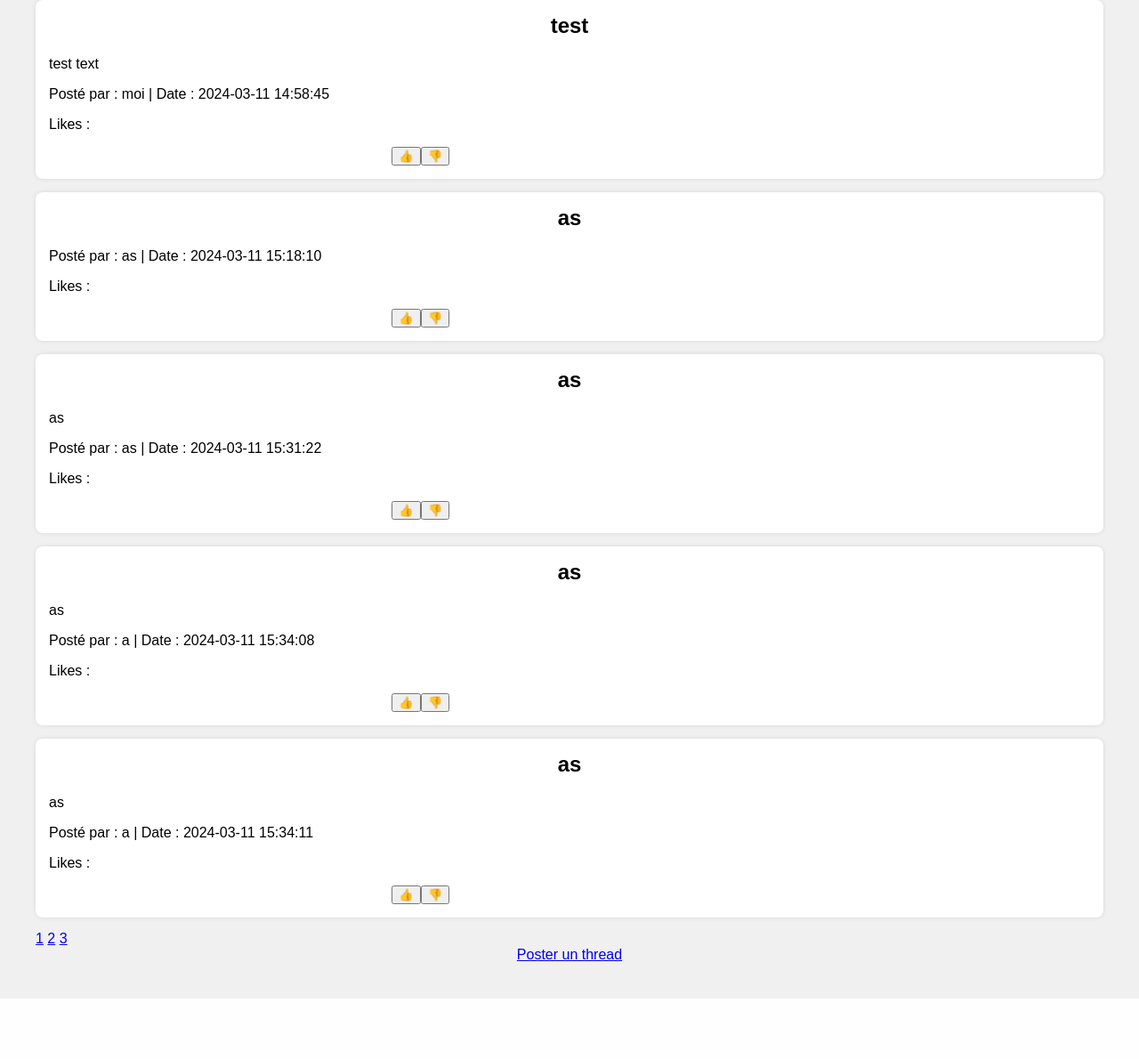
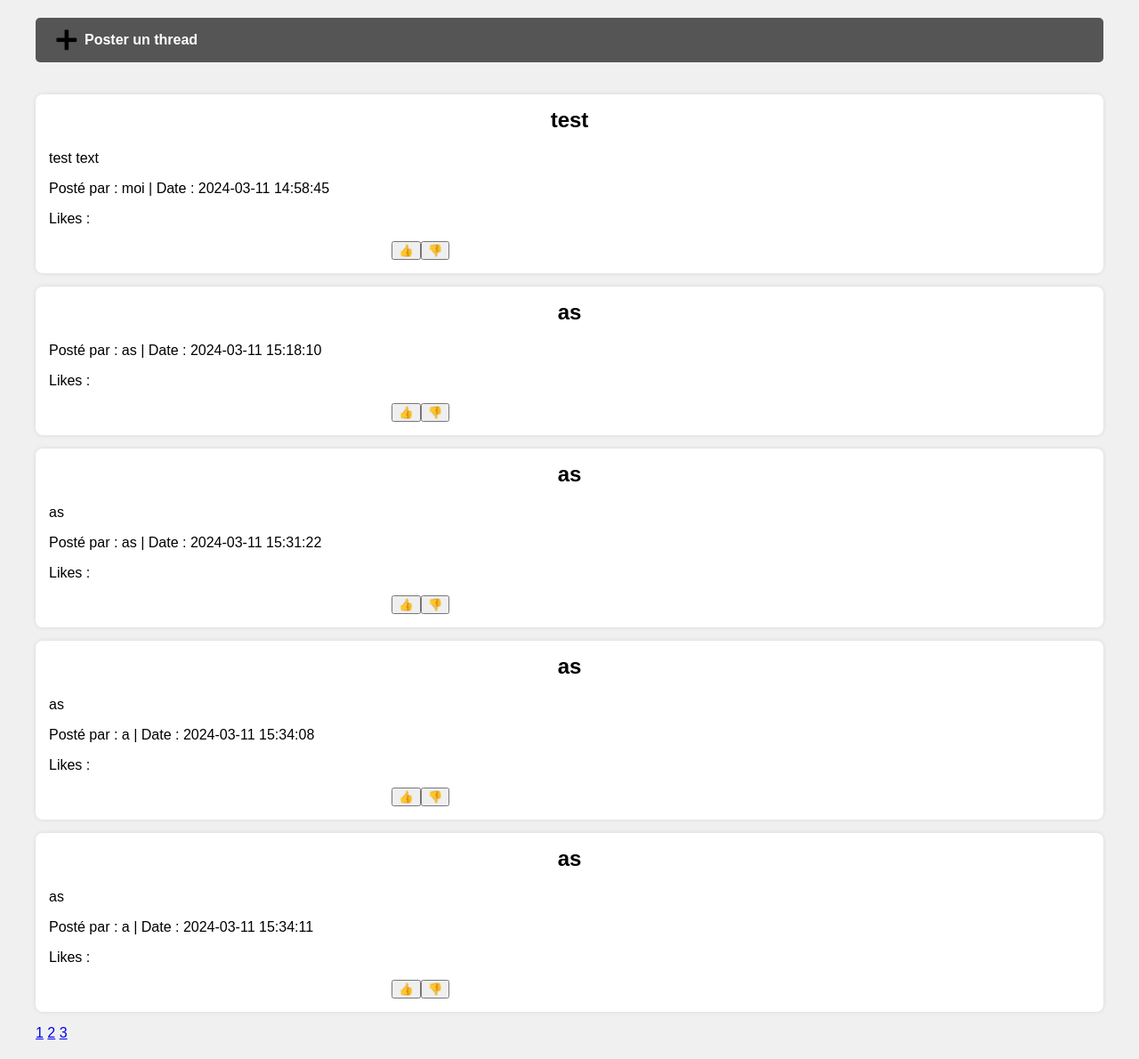
Before and after one commit to Mfxof/EpreuveE5-WebApplication, a PHP site: page /forum.php in a window 1280 px wide. Shown: the part 172-1362 px from the top of the page at 89% size. Before the commit the page ends 1294 px from the top, so only its background shows below. Run offline with PHP 8.4, Linux system fonts and the light colour scheme; data comes from the database, SQL or seed files in the repository; data that the repository does not hold is empty; some libraries are stand-ins or nearby versions.

Commit message:
Thread Modif Visuelle

```diff
--- a/css/styles.css
+++ b/css/styles.css
@@ -305,6 +305,28 @@ input[type="submit"]:hover {
 }
 
 .postsThread {
-  text-align: center; /* Center-align the button */
-  margin-bottom: 20px; /* Add some spacing at the bottom */
+  text-align: right; /* Alignement à droite */
+  margin-top: 20px; /* Espacement du haut */
 }
+
+.postsThread a {
+  display: flex; /* Utilisation de flexbox pour aligner le contenu */
+  align-items: center; /* Alignement vertical */
+  background-color: #555; /* Couleur de fond du bouton */
+  color: #fff; /* Couleur du texte */
+  padding: 10px 20px; /* Espacement intérieur du bouton */
+  border-radius: 5px; /* Bord arrondi */
+  text-decoration: none; /* Supprimer le soulignement du lien */
+  font-weight: bold; /* Texte en gras */
+  transition: background-color 0.3s ease; /* Transition fluide de couleur de fond */
+}
+
+.postsThread a:hover {
+  background-color: #292929; /* Changement de couleur de fond au survol */
+}
+
+.postsThread img {
+  max-width: 30px; /* Largeur maximale de l'image */
+  height: auto; /* Hauteur automatique pour garder les proportions */
+  margin-right: 5px; /* Espacement entre l'image et le texte */
+}
--- a/forum.php
+++ b/forum.php
@@ -1,6 +1,13 @@
 <?php
 include 'php/header.php';
-include 'php/navBar.php';
+include 'php/navBar.php'; ?>
+
+<div class="postsThread">
+    <a href="postsCreation.php"><img src="images/Plus-Symbol-Vector-PNG-Cutout.png" alt="Créer un thread">Poster un thread</a>
+</div>
+<br>
+<br>
+<?php
 
 $conn = mysqli_connect("localhost", "root", "root", "projetwebappe5");
 if (!$conn) {
@@ -69,9 +76,4 @@ echo "</div>";
 
 mysqli_close($conn);
 
-?>
-<div class="postsThread">
-    <a href="postsCreation.php">Poster un thread</a>
-</div>
-
-<?php include 'php/footer.php'; ?>
+include 'php/footer.php'; ?>
```
Also changed, not shown: php/update_likes.php (deleted, +0 -32 lines), postsCreation.php (+5 -8 lines), images/Plus-Symbol-Vector-PNG-Cutout.png (added).
